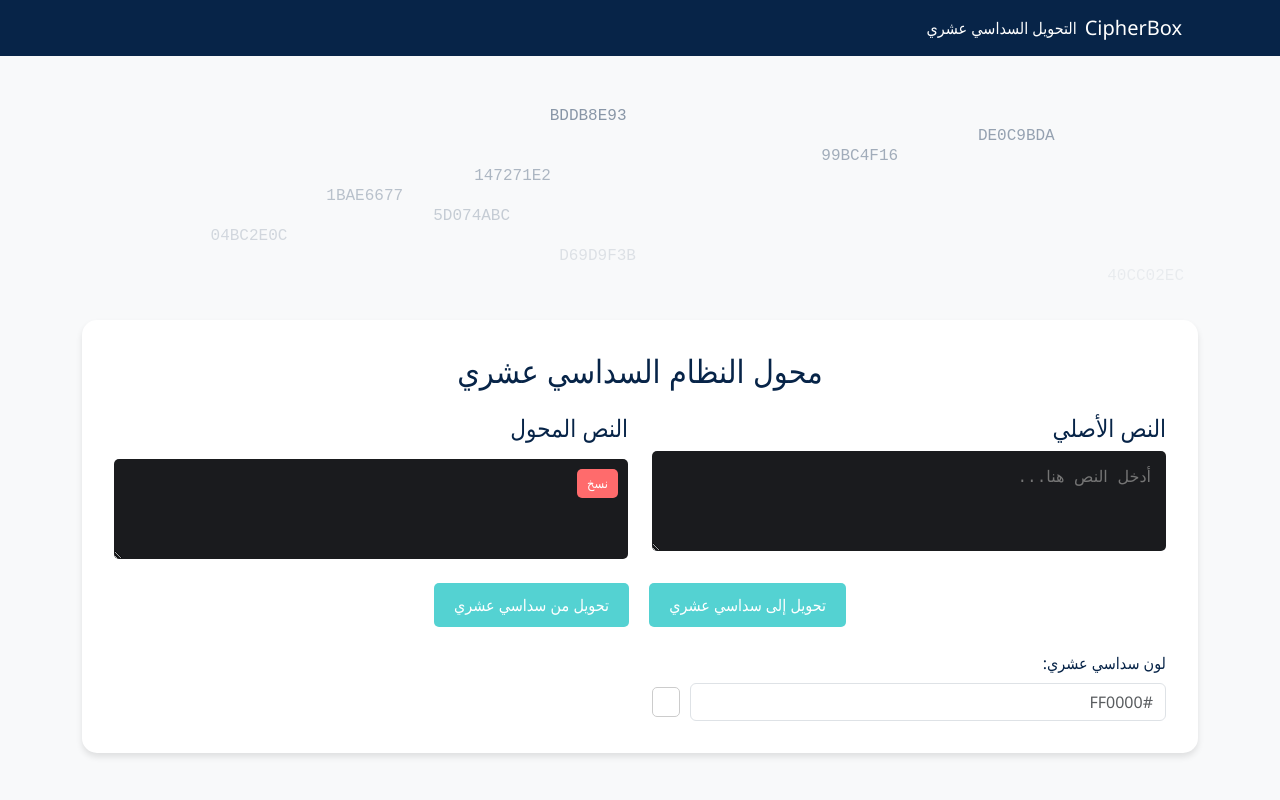
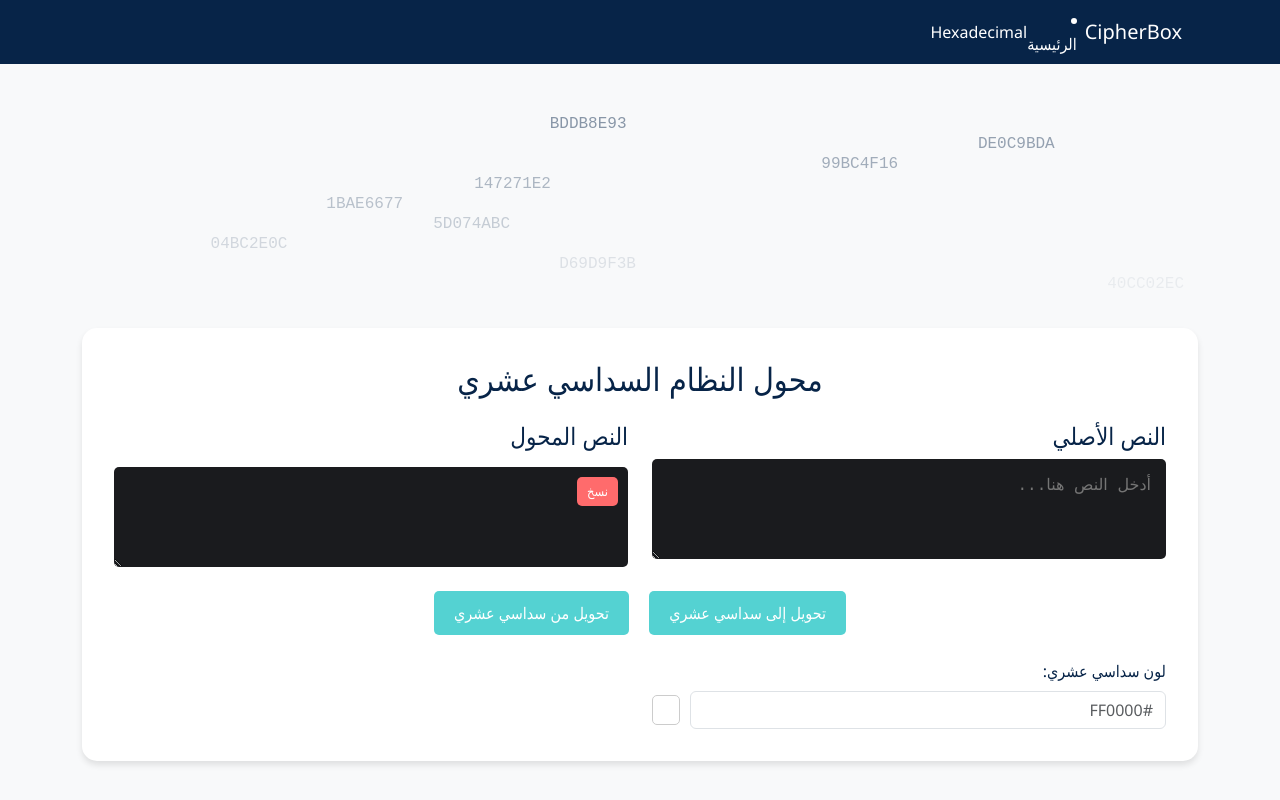
Before and after one commit to zr0zr41/CipherZRO, a plain HTML site: page ciphers/hex.html in a window 1280 px wide. Drawn offline with nearby package versions, Linux system fonts and the light colour scheme.

Commit message:
Update hex.html

```diff
--- a/ciphers/hex.html
+++ b/ciphers/hex.html
@@ -107,8 +107,11 @@ body {
     <a class="navbar-brand" href="/">
       <i class="fas fa-shield-alt me-2"></i>CipherBox
     </a>
+    <li class="text-white">
+          <a class="nav-link" href="/CipherZRO/index">الرئيسية</a>
+        </li>
     <div class="ms-auto">
-      <span class="text-white">التحويل السداسي عشري</span>
+      <span class="text-white">Hexadecimal</span>
     </div>
   </div>
 </nav>
```
